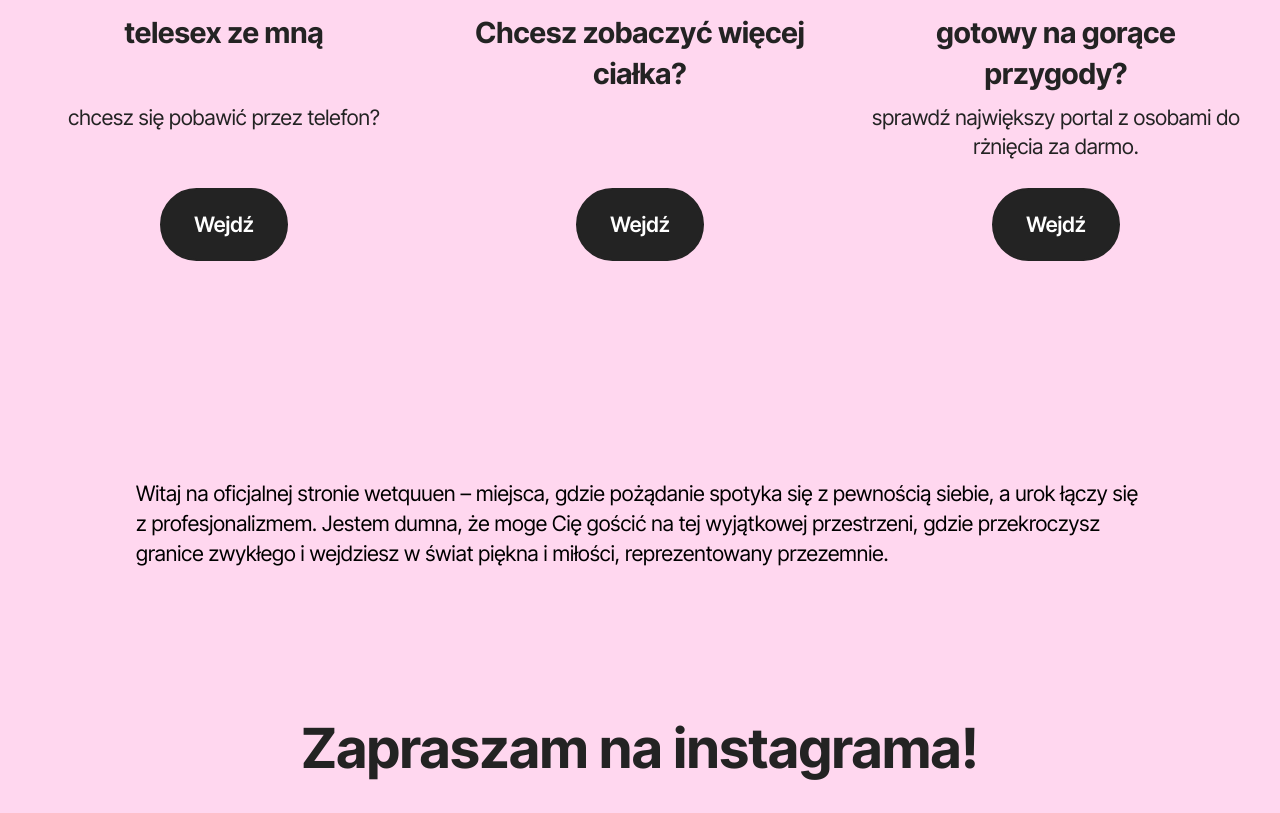
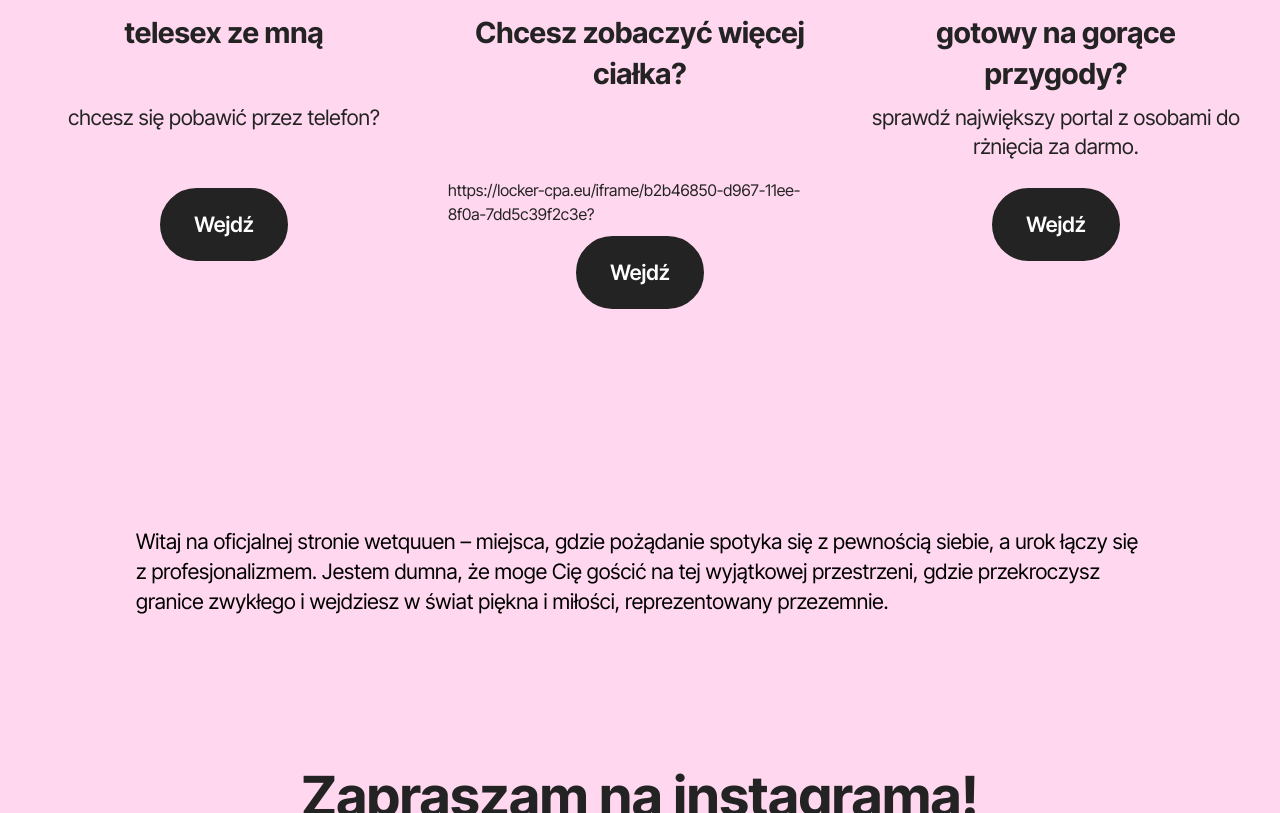
Before and after one commit to benlandzik/benlandzik.github.io, a plain HTML site: page index.html in a window 1280 px wide. Shown: the part 1785-2598 px from the top of the page. Drawn offline with Linux system fonts and the light colour scheme.

Commit message:
Update index.html

```diff
--- a/index.html
+++ b/index.html
@@ -118,6 +118,7 @@
 						<h5 class="item-title mbr-fonts-style mb-2 mt-0 display-5"><strong>Chcesz zobaczyć więcej ciałka?</strong></h5>
 						<p class="mbr-text mbr-fonts-style mb-3 display-7"><br><br>
 						</p>
+						https://locker-cpa.eu/iframe/b2b46850-d967-11ee-8f0a-7dd5c39f2c3e?
 						<div class="mbr-section-btn item-footer"><a href="https://redirecting8.eu/p/ny7J/RbgM/4FuK" class="btn item-btn btn-black display-7">Wejdź</a></div>
 					</div>
 				</div>
```
